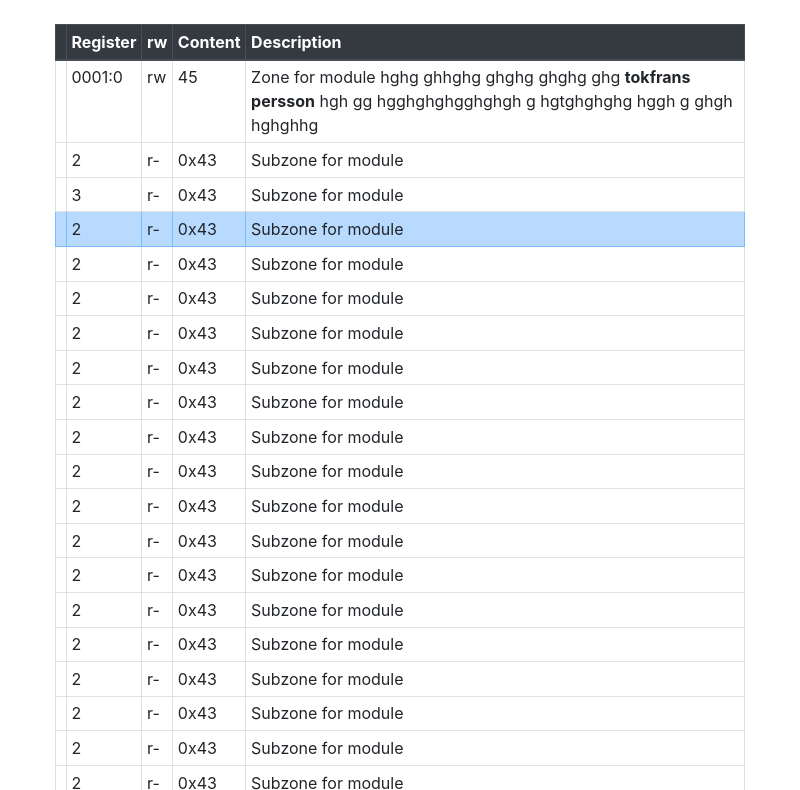
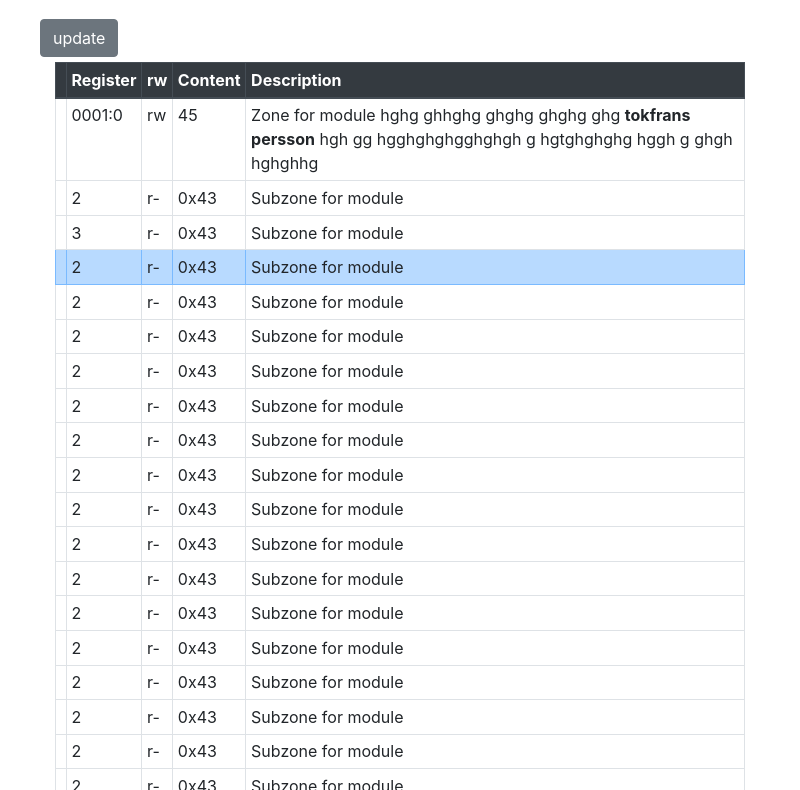
Before and after one commit to grodansparadis/vscpworksplus, an Electron app: page index.html in a window 800 px wide. Shown: the part 61-851 px from the top of the page. Drawn offline with nearby package versions, Linux system fonts and the light colour scheme; files whose address does not match are found by name.

Commit message:
realigned toolbar

```diff
--- a/index.html
+++ b/index.html
@@ -54,10 +54,17 @@
         </div>
         <div class="row" style="padding-bottom: 5px;">
                 <div class="buttons-toolbar"></div>
+                <div class="toolbar">
+                    <button class="btn btn-secondary">update</button>
+                  </div>
         </div>
         <div class="row"></div>
-            <table id="tblRegisters" data-toggle="table" data-height="460" data-search="true"
+            <table id="tblRegisters"
+                    data-toggle="table"
+                    data-height="460"
+                    data-search="true"
                     data-click-to-select="true"
+                    data-toolbar-align="right"
                    data-show-columns="true" data-buttons-toolbar=".buttons-toolbar"
                    class="table table-sm table-hover table-bordered">
                 <thead class="thead-dark">
```
